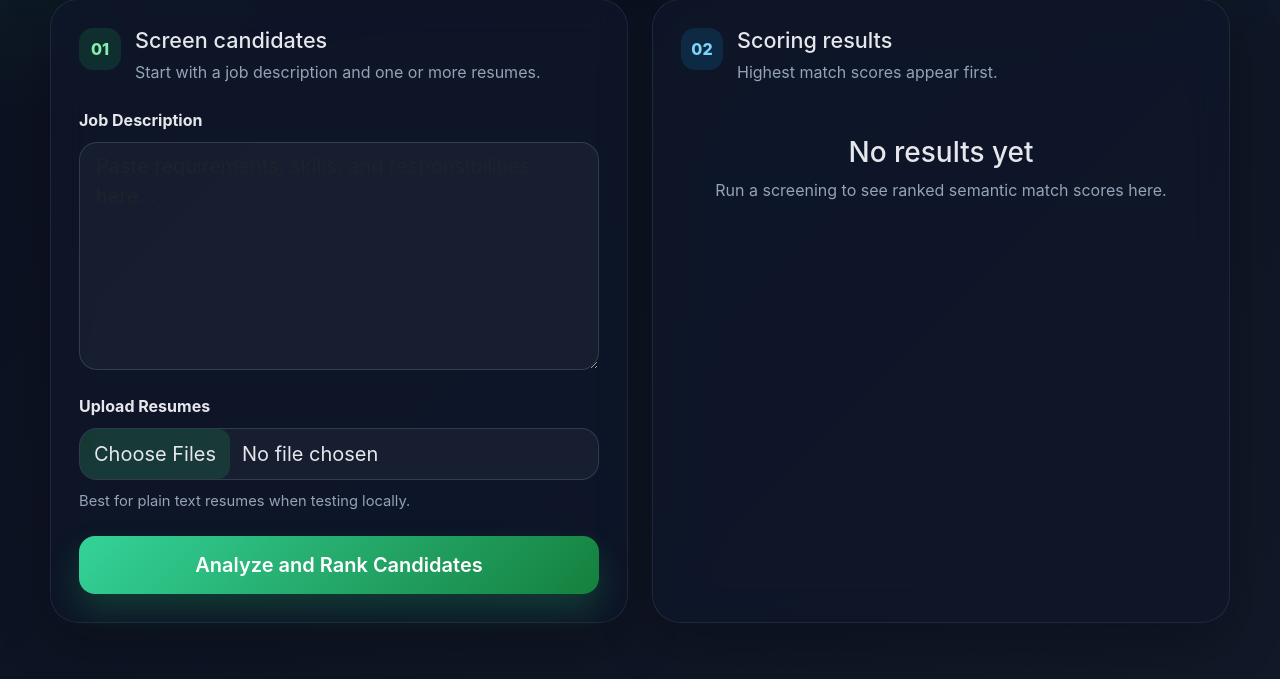
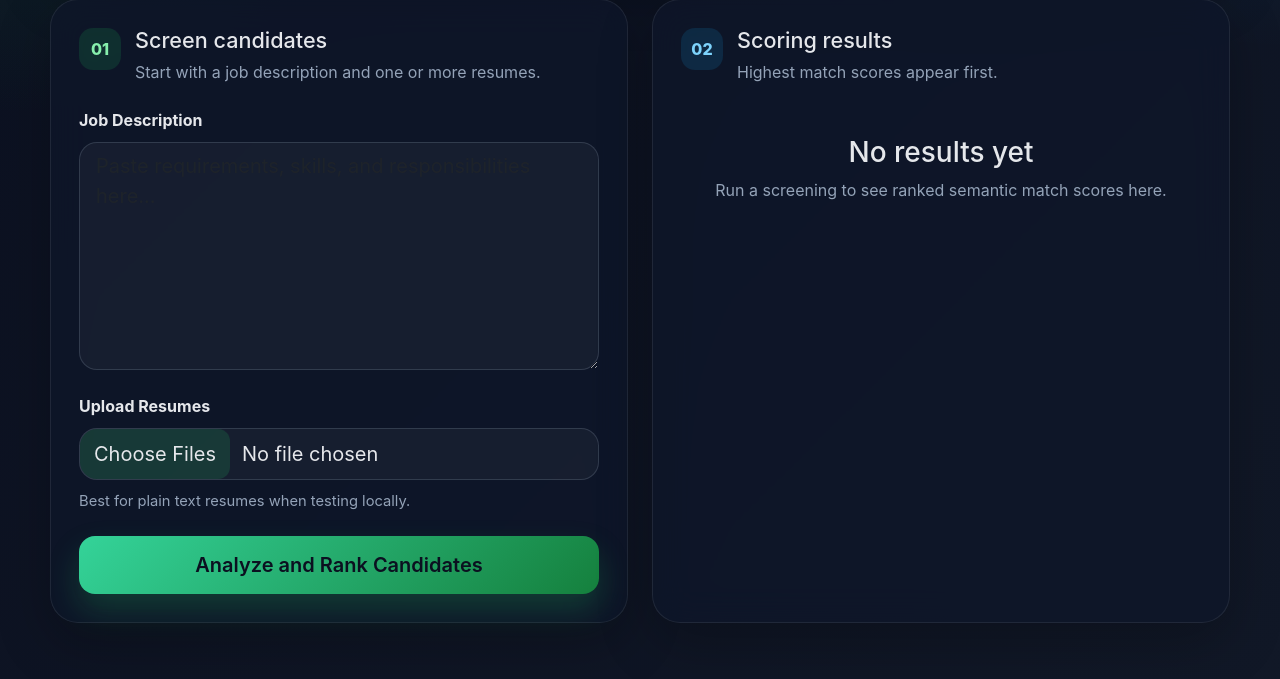
Before and after one commit to vipulyadav-2004/Resume_screening_app, a Flask app: page / in a window 1280 px wide, with the pointer over the restyled element. Shown: the part 343-1022 px from the top of the page. Run offline with Flask 3, Linux system fonts and the light colour scheme.

Commit message:
first commit

```diff
--- a/static/styles.css
+++ b/static/styles.css
@@ -201,6 +201,7 @@ body {
 .btn-primary:hover,
 .btn-primary:focus {
   background: linear-gradient(135deg, #34d399, #15803d);
+  color: #0b1020;
 }
 
 .results-table-wrap {
```
